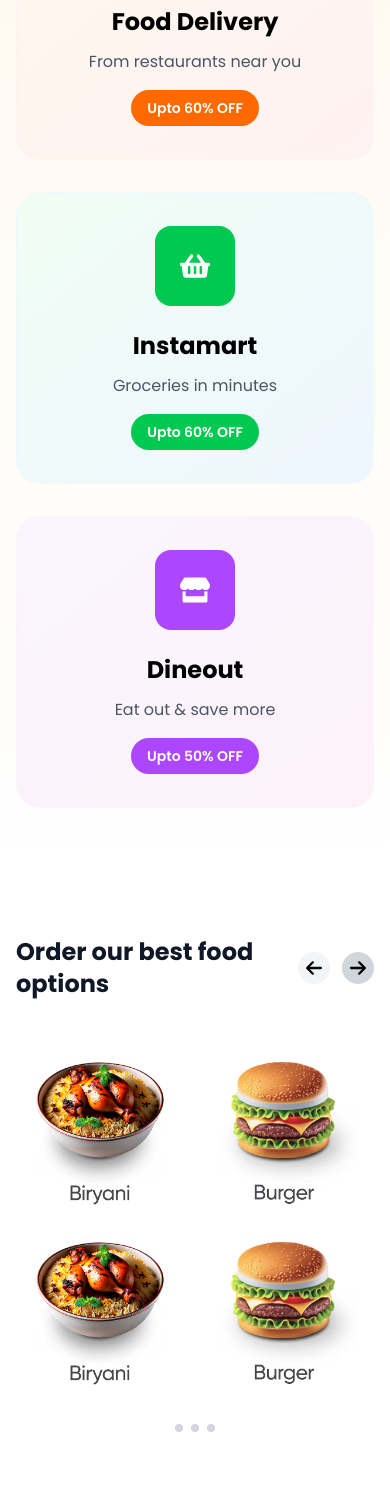
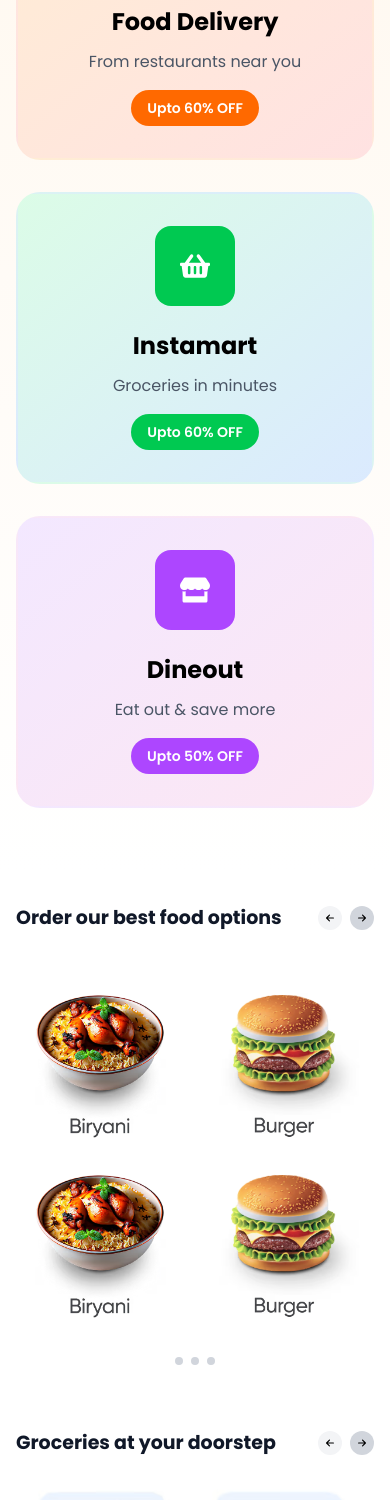
Before and after one commit to Shrawan3067/SajiloBhoj---Food-Delivery-App, a React (Vite) app in the folder client/: page / in a window 390 px wide. Shown: the part 1046-2546 px from the top of the page. Built offline with nearby package versions, Linux system fonts and the light colour scheme; no server answers.

Commit message:
Moibile responsiveness

```diff
--- a/client/src/components/FoodOptionsSection.jsx
+++ b/client/src/components/FoodOptionsSection.jsx
@@ -101,27 +101,27 @@
   const secondRowItems = foodItems.slice(Math.ceil(foodItems.length / 2));
 
   return (
-    <section className="py-16 bg-white relative">
+    <section className="py-8 bg-white relative">
       <div className="max-w-7xl mx-auto px-4">
         {/* Header with Arrows at Top Right */}
         <div className="flex justify-between items-center mb-8">
-          <h2 className="text-2xl font-bold text-gray-900">
+          <h2 className="text-[19px] md:text-2xl font-bold text-gray-900">
             Order our best food options
           </h2>
 
           {/* Arrows Container - Top Right */}
-          <div className="flex space-x-3">
+          <div className="flex space-x-2">
             <button
               onClick={scrollLeft}
               disabled={!showLeftArrow}
-              className={`rounded-full p-2 transition-all duration-200 ${getLeftArrowBgColor()} flex items-center justify-center w-8 h-8`}
+              className={`rounded-full p-2 transition-all duration-200 ${getLeftArrowBgColor()} flex items-center justify-center md:w-8 w-6 md:h-8 h-6`}
             >
               <FaArrowLeft className="text-xl" />
             </button>
             <button
               onClick={scrollRight}
               disabled={!showRightArrow}
-              className={`rounded-full p-2 transition-all duration-200 ${getRightArrowBgColor()} flex items-center justify-center w-8 h-8`}
+              className={`rounded-full p-2 transition-all duration-200 ${getRightArrowBgColor()} flex items-center justify-center md:w-8 w-6 md:h-8 h-6`}
             >
               <FaArrowRight className="text-xl" />
             </button>
--- a/client/src/components/GroceriesOptions.jsx
+++ b/client/src/components/GroceriesOptions.jsx
@@ -101,27 +101,27 @@
 //   const secondRowItems = foodItems.slice(Math.ceil(foodItems.length / 2));
 
   return (
-    <section className="py-16 bg-white relative">
+    <section className="py-8 bg-white relative">
       <div className="max-w-7xl mx-auto px-4">
         {/* Header with Arrows at Top Right */}
         <div className="flex justify-between items-center mb-8">
-          <h2 className="text-2xl font-bold text-gray-900">
+          <h2 className="text-[19px] md:text-2xl font-bold text-gray-900">
             Groceries at your doorstep
           </h2>
 
           {/* Arrows Container - Top Right */}
-          <div className="flex space-x-3">
+          <div className="flex space-x-2">
             <button
               onClick={scrollLeft}
               disabled={!showLeftArrow}
-              className={`rounded-full p-2 transition-all duration-200 ${getLeftArrowBgColor()} flex items-center justify-center w-8 h-8`}
+              className={`rounded-full p-2 transition-all duration-200 ${getLeftArrowBgColor()} flex items-center justify-center md:w-8 w-6 md:h-8 h-6`}
             >
               <FaArrowLeft className="text-xl" />
             </button>
             <button
               onClick={scrollRight}
               disabled={!showRightArrow}
-              className={`rounded-full p-2 transition-all duration-200 ${getRightArrowBgColor()} flex items-center justify-center w-8 h-8`}
+              className={`rounded-full p-2 transition-all duration-200 ${getRightArrowBgColor()} flex items-center justify-center md:w-8 w-6 md:h-8 h-6`}
             >
               <FaArrowRight className="text-xl" />
             </button>
--- a/client/src/components/LandingPage.jsx
+++ b/client/src/components/LandingPage.jsx
@@ -160,7 +160,7 @@
           <div className="grid grid-cols-1 md:grid-cols-3 gap-8 max-w-5xl mx-auto">
             {/* Food Delivery Card */}
             <div
-              className="bg-gradient-to-br from-orange-50 to-red-50 rounded-3xl p-8 text-center cursor-pointer group hover:shadow-2xl transition-all duration-300 border-2 border-transparent hover:border-orange-200"
+              className="bg-gradient-to-br from-orange-100 to-red-100 rounded-3xl p-8 text-center cursor-pointer group hover:shadow-2xl transition-all duration-300 border-2 border-transparent hover:border-orange-200"
               onClick={() => navigate('/restaurant-list')}
             >
               <div className="bg-orange-500 w-20 h-20 rounded-2xl flex items-center justify-center mx-auto mb-6 group-hover:scale-110 transition-transform duration-300">
@@ -175,7 +175,7 @@
 
             {/* Instamart Card */}
             <div
-              className="bg-gradient-to-br from-green-50 to-blue-50 rounded-3xl p-8 text-center cursor-pointer group hover:shadow-2xl transition-all duration-300 border-2 border-transparent hover:border-green-200"
+              className="bg-gradient-to-br from-green-100 to-blue-100 rounded-3xl p-8 text-center cursor-pointer group hover:shadow-2xl transition-all duration-300 border-2 border-transparent hover:border-green-200"
               onClick={() => navigate('/instamart')}
             >
               <div className="bg-green-500 w-20 h-20 rounded-2xl flex items-center justify-center mx-auto mb-6 group-hover:scale-110 transition-transform duration-300">
@@ -190,7 +190,7 @@
 
             {/* Dineout Card */}
             <div
-              className="bg-gradient-to-br from-purple-50 to-pink-50 rounded-3xl p-8 text-center cursor-pointer group hover:shadow-2xl transition-all duration-300 border-2 border-transparent hover:border-purple-200"
+              className="bg-gradient-to-br from-purple-100 to-pink-100 rounded-3xl p-8 text-center cursor-pointer group hover:shadow-2xl transition-all duration-300 border-2 border-transparent hover:border-purple-200"
               onClick={() => navigate('/dineout')}
             >
               <div className="bg-purple-500 w-20 h-20 rounded-2xl flex items-center justify-center mx-auto mb-6 group-hover:scale-110 transition-transform duration-300">
@@ -215,9 +215,9 @@
 
 
       {/* Featured Restaurants */}
-      <section className="py-16 bg-gray-50">
+      <section className="py-8 bg-gray-50">
         <div className="max-w-7xl mx-auto px-4">
-          <h2 className="text-3xl md:text-4xl font-bold text-center mb-12">Featured Restaurants</h2>
+          <h2 className="text-[19px] md:text-2xl font-bold text-left mb-8">Featured Restaurants</h2>
 
           <div className="grid grid-cols-1 md:grid-cols-2 lg:grid-cols-4 gap-6">
             {featuredRestaurants.map(restaurant => (
--- a/client/src/components/MenuPage.jsx
+++ b/client/src/components/MenuPage.jsx
@@ -376,7 +376,7 @@
 </div>
 
       {/* Menu Items Grid */}
-      <div className="max-w-6xl mx-auto px-4 py-8">
+      <div className="max-w-6xl mx-auto pb-28 px-4 py-8">
         <div className="grid grid-cols-1 md:grid-cols-2 lg:grid-cols-3 gap-6">
           {sortedItems.map((item) => (
             <div
@@ -463,10 +463,10 @@
 
       {/* Floating Cart Button */}
       {totalItems > 0 && (
-        <div className="fixed bottom-6 left-1/2 transform -translate-x-1/2 z-50 animate-bounce">
+        <div className="fixed md:bottom-6 bottom-16 left-1/2 transform -translate-x-1/2 z-50 animate-bounce">
           <button
             onClick={() => navigate("/cart")}
-            className="bg-gradient-to-r from-green-500 to-emerald-600 text-white px-8 py-4 rounded-2xl shadow-2xl hover:shadow-3xl transition-all duration-300 transform hover:scale-105 flex items-center gap-4 font-bold text-lg"
+            className="bg-gradient-to-r w-[300px] from-green-500 to-emerald-600 text-white md:px-6 px-4 py-2 rounded-2xl shadow-2xl hover:shadow-3xl transition-all duration-300 transform hover:scale-105 flex items-center gap-4 font-bold text-lg"
           >
             <div className="relative">
               <FaShoppingCart className="text-2xl" />
@@ -478,7 +478,7 @@
               <div className="text-sm font-normal">View Cart</div>
               <div>₹{cartTotal}</div>
             </div>
-            <div className="bg-white text-green-600 px-4 py-2 rounded-xl font-bold">
+            <div className="bg-white text-[14px] text-green-600 px-4 py-2 rounded-xl font-bold">
               CHECKOUT →
             </div>
           </button>
--- a/client/src/components/RestaurantList.jsx
+++ b/client/src/components/RestaurantList.jsx
@@ -120,8 +120,8 @@
               <IoRestaurantOutline className="text-3xl" />
             </div>
             <div>
-              <h1 className="text-4xl font-bold mb-2">Discover Amazing Food</h1>
-              <p className="text-orange-100 text-lg">Top restaurant chains in Janakpurdham</p>
+              <h1 className="md:text-4xl text-[22px] font-bold mb-2">Discover Amazing Food</h1>
+              <p className="text-orange-100 md:text-lg text-[18px]">Top restaurant chains in Janakpurdham</p>
             </div>
           </div>
 
@@ -322,10 +322,10 @@
       </div>
 
       {/* Promotional Banner */}
-      <div className="bg-gradient-to-r from-green-500 to-emerald-600 text-white py-8 mt-8">
+      <div className="bg-gradient-to-r from-green-500 to-emerald-600 text-white py-4 mt-4 md:py-8 md:mt-8">
         <div className="max-w-7xl mx-auto px-4 text-center">
-          <h3 className="text-2xl font-bold mb-2">🚀 Free Delivery on First Order!</h3>
-          <p className="text-green-100">Use code WELCOME50 to get 50% off up to ₹100</p>
+          <h3 className="md:text-2xl text-xl font-bold mb-2">🚀 Free Delivery on First Order!</h3>
+          <p className="text-[14px] text-green-100">Use code WELCOME50 to get 50% off up to ₹100</p>
         </div>
       </div>
 
```
